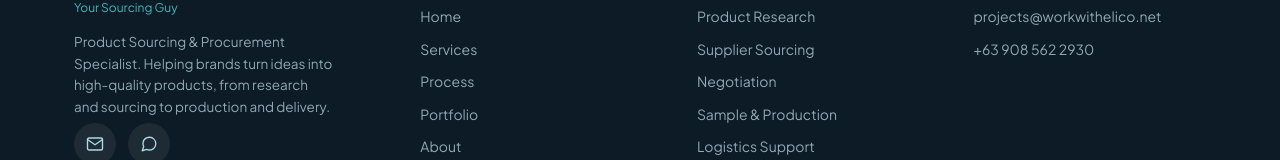
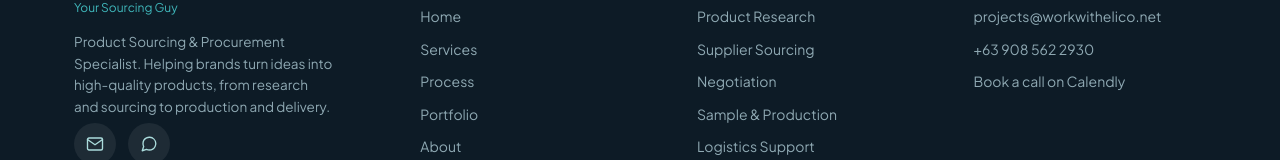
Before and after one commit to eli00217/workwitheli-portfolio, a Next.js app: page / in a window 1280 px wide. Shown: the part 7920-8080 px from the top of the page. Built offline with nearby package versions, Linux system fonts and the light colour scheme.

Commit message:
Add Calendly link to footer contact

```diff
--- a/components/Footer.js
+++ b/components/Footer.js
@@ -74,6 +74,15 @@ export default function Footer() {
                   +63 908 562 2930
                 </a>
               </li>
+              <li>
+                <a
+                  href="https://calendly.com/projects-workwithelico/30min"
+                  target="_blank"
+                  rel="noopener noreferrer"
+                >
+                  Book a call on Calendly
+                </a>
+              </li>
             </ul>
           </div>
         </div>
```
